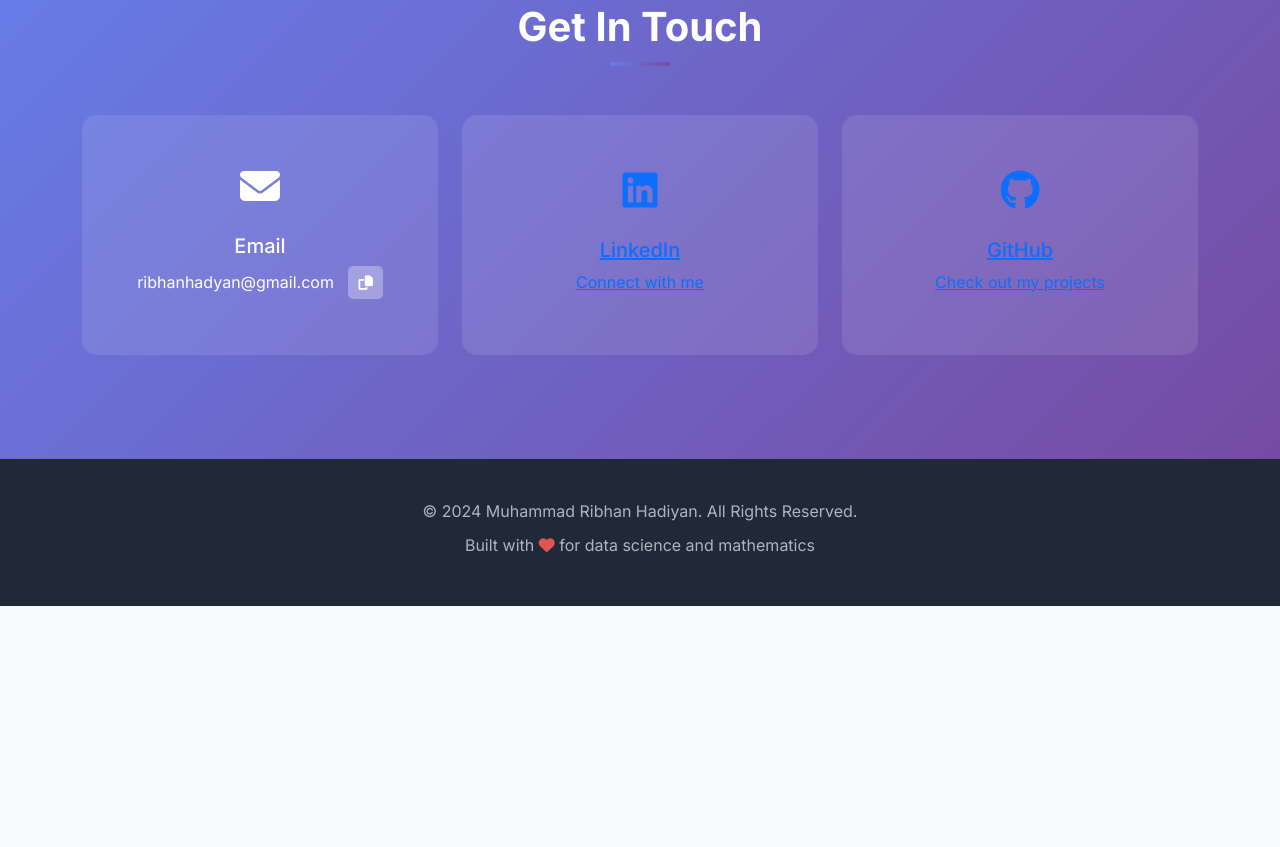
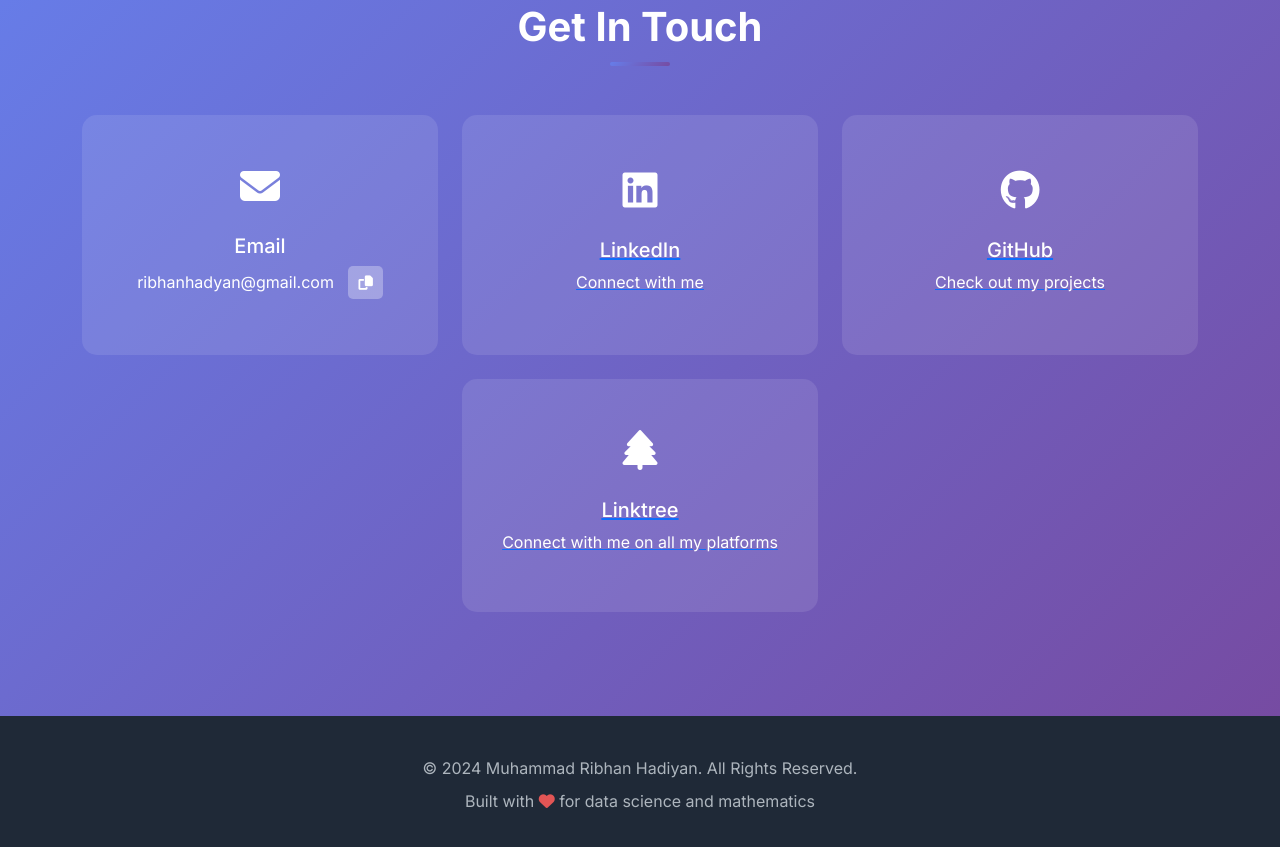
Before and after one commit to Ribhanhadyan/ribhanhadyan, a plain HTML site: page index.html in a window 1280 px wide. Shown: the part 3398-4245 px from the top of the page. Before the commit the page ends 4004 px from the top, so only its background shows below. Drawn offline with nearby package versions, Linux system fonts and the light colour scheme.

Commit message:
Update index.html
add linktree

```diff
--- a/index.html
+++ b/index.html
@@ -493,18 +493,26 @@
                 <div class="col-lg-4 col-md-6 mb-4 animated-element" style="transition-delay: 0.2s;">
                     <a href="https://www.linkedin.com/in/ribhanhadyan/" target="_blank">
                         <div class="contact-item">
-                            <div class="contact-icon"><i class="fab fa-linkedin"></i></div>
-                            <h5>LinkedIn</h5>
-                            <p>Connect with me</p>
+                            <div class="contact-icon" style="color: white !important;"><i class="fab fa-linkedin"></i></div>
+                            <h5 style="color: white !important;">LinkedIn</h5>
+                            <p style="color: white !important;">Connect with me</p>
                         </div>
                     </a>
                 </div>
                 <div class="col-lg-4 col-md-6 mb-4 animated-element" style="transition-delay: 0.3s;">
                     <a href="https://github.com/Ribhanhadyan" target="_blank">
                         <div class="contact-item">
-                            <div class="contact-icon"><i class="fab fa-github"></i></div>
-                            <h5>GitHub</h5>
-                            <p>Check out my projects</p>
+                            <div class="contact-icon" style="color: white !important;"><i class="fab fa-github"></i></div>
+                            <h5 style="color: white !important;">GitHub</h5>
+                            <p style="color: white !important;">Check out my projects</p>
+                        </div>
+                    </a>
+                </div>
+                <div class="col-lg-4 col-md-6 mb-4 animated-element" style="transition-delay: 0.3s;">
+                    <a href="https://linktr.ee/rhadiyan" target="_blank">
+                        <div class="contact-item">
+                            <div class="contact-icon" style="color: white !important;"><i class="fas fa-tree"></i></div> <h5 style="color: white !important;">Linktree</h5>
+                            <p style="color: white !important;">Connect with me on all my platforms</p>
                         </div>
                     </a>
                 </div>
```
